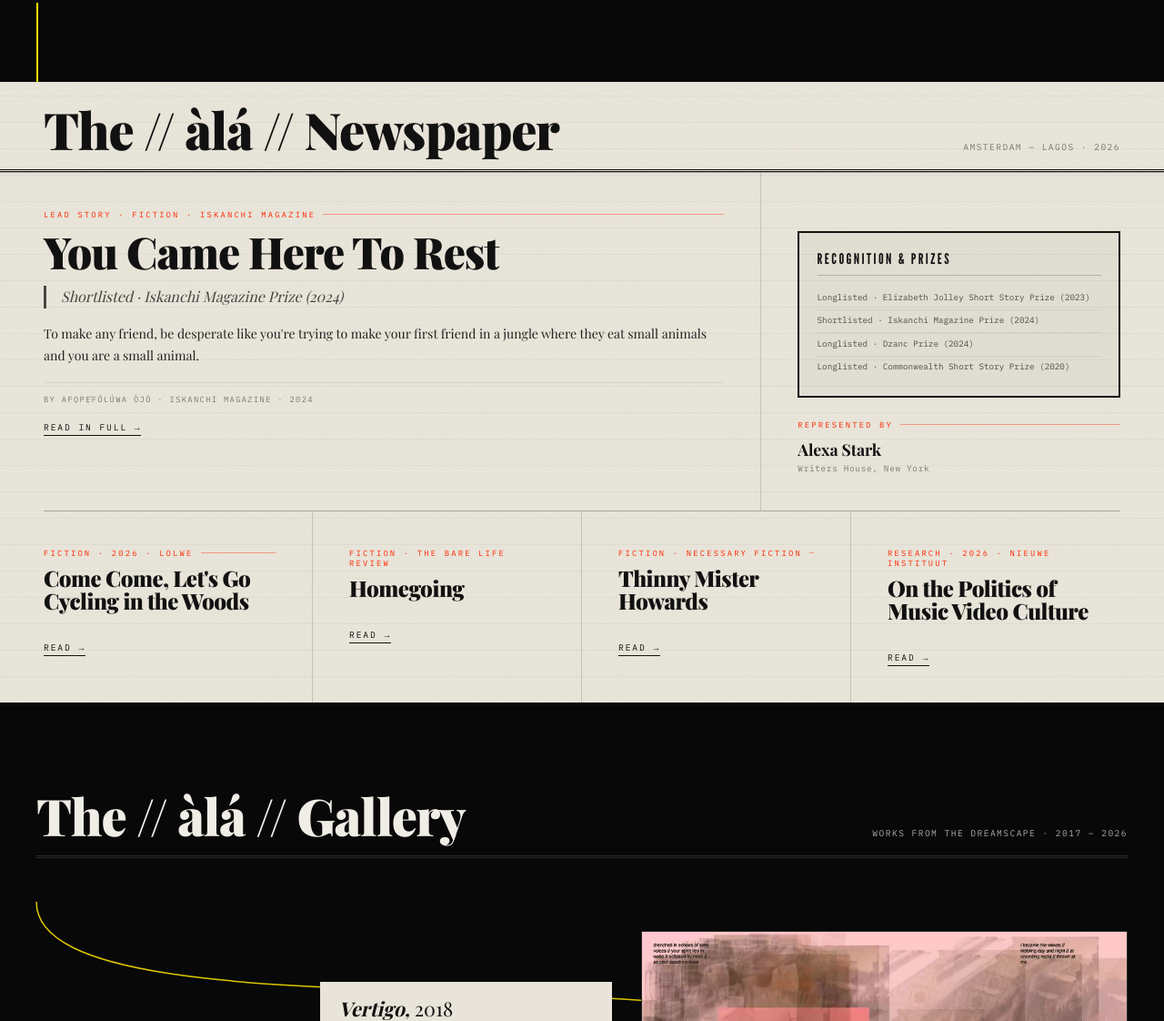
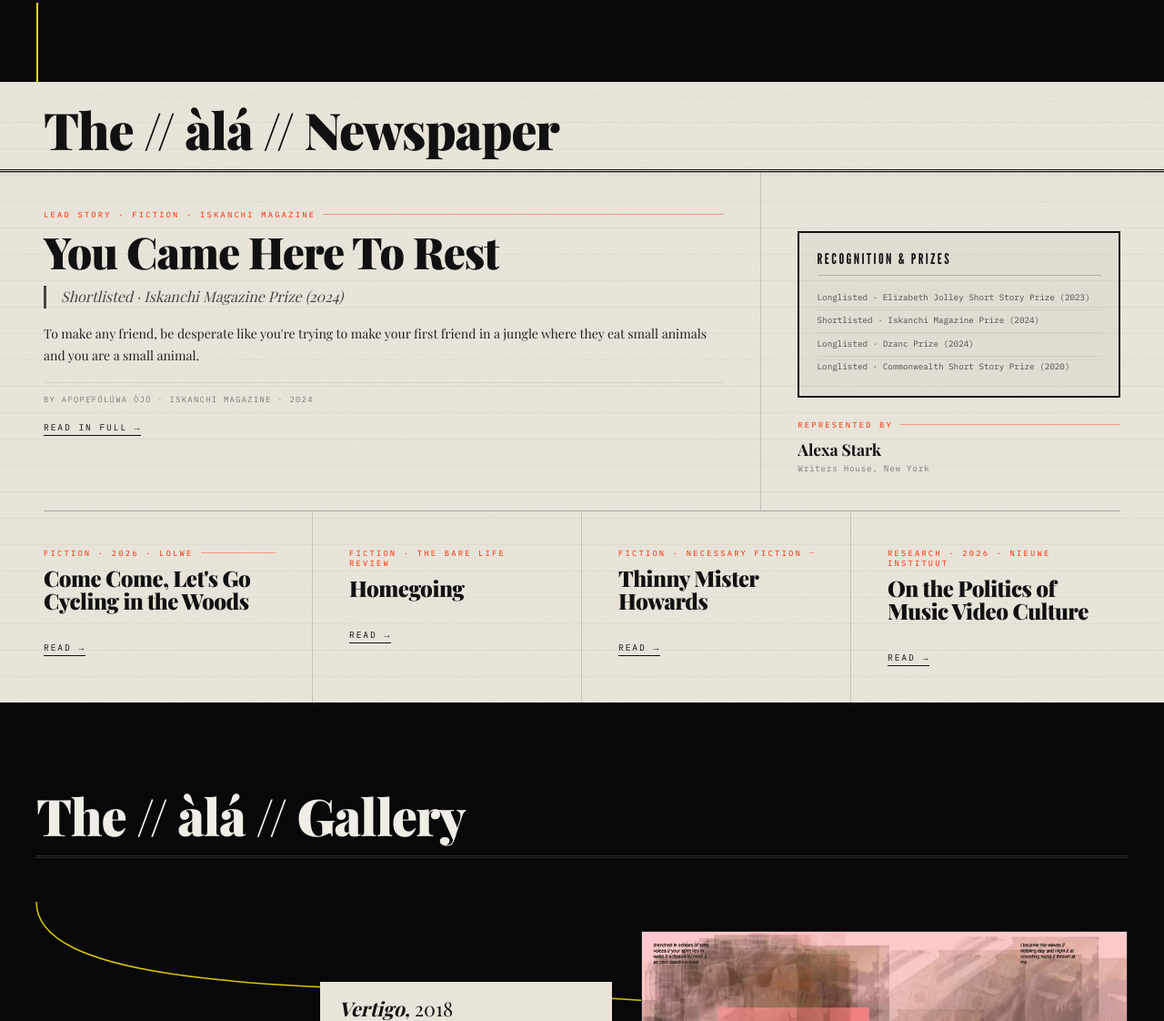
Before and after one commit to afope/afope, a website: page index.html in a window 1280 px wide. Shown: the part 710-1832 px from the top of the page at 91% size. Drawn offline with nearby package versions, Linux system fonts and the light colour scheme; grey boxes are pictures that could not be loaded; a web font is replaced by a local one.

Commit message:
Remove the newspaper and gallery datelines
Co-Authored-By: Claude Opus 5.5 <noreply@anthropic.com>
Claude-Session: https://claude.ai/code/session_01Qu3bY3y2FBLsFQeeGwddpM

```diff
--- a/index.html
+++ b/index.html
@@ -154,11 +154,6 @@ main { padding-top: 60px; }
   letter-spacing: -.02em;
   line-height: 1;
 }
-.np-dateline {
-  font-family: 'IBM Plex Mono', monospace;
-  font-size: .6rem; letter-spacing: .15em;
-  opacity: .5; text-transform: uppercase;
-}
 .np-rule { border: none; border-top: 1px solid #111; margin: 0; opacity: .3; }
 
 /* Column layout */
@@ -309,11 +304,6 @@ main { padding-top: 60px; }
   font-family: 'Playfair Display', serif;
   font-size: clamp(2rem, 5vw, 3.5rem);
   font-weight: 900; letter-spacing: -.02em; line-height: 1;
-}
-.gallery-dateline {
-  font-family: 'IBM Plex Mono', monospace;
-  font-size: .6rem; letter-spacing: .15em;
-  opacity: .7; text-transform: uppercase;
 }
 
 /* The works sit along a path, alternating sides, labels facing the line */
@@ -606,7 +596,6 @@ footer {
     <!-- Masthead -->
     <div class="np-masthead">
       <div class="np-title">The // àlá // Newspaper</div>
-      <div class="np-dateline">Amsterdam — Lagos · 2026</div>
     </div>
     <hr class="np-rule">
 
@@ -674,7 +663,6 @@ footer {
 <section id="tech">
   <div class="gallery-masthead reveal">
     <div class="gallery-title">The // àlá // Gallery</div>
-    <div class="gallery-dateline">Works from the dreamscape · 2017 – 2026</div>
   </div>
   <div class="tech-grid">
 
```
